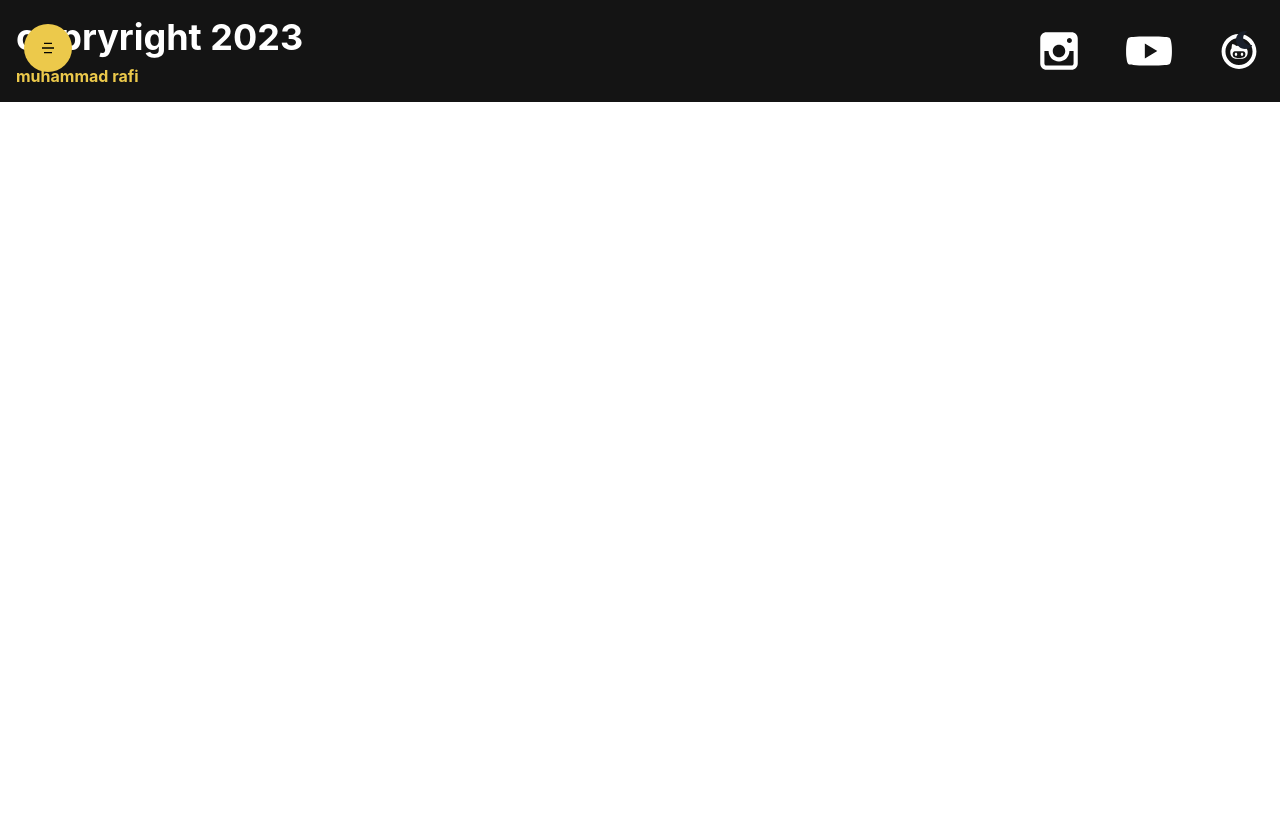
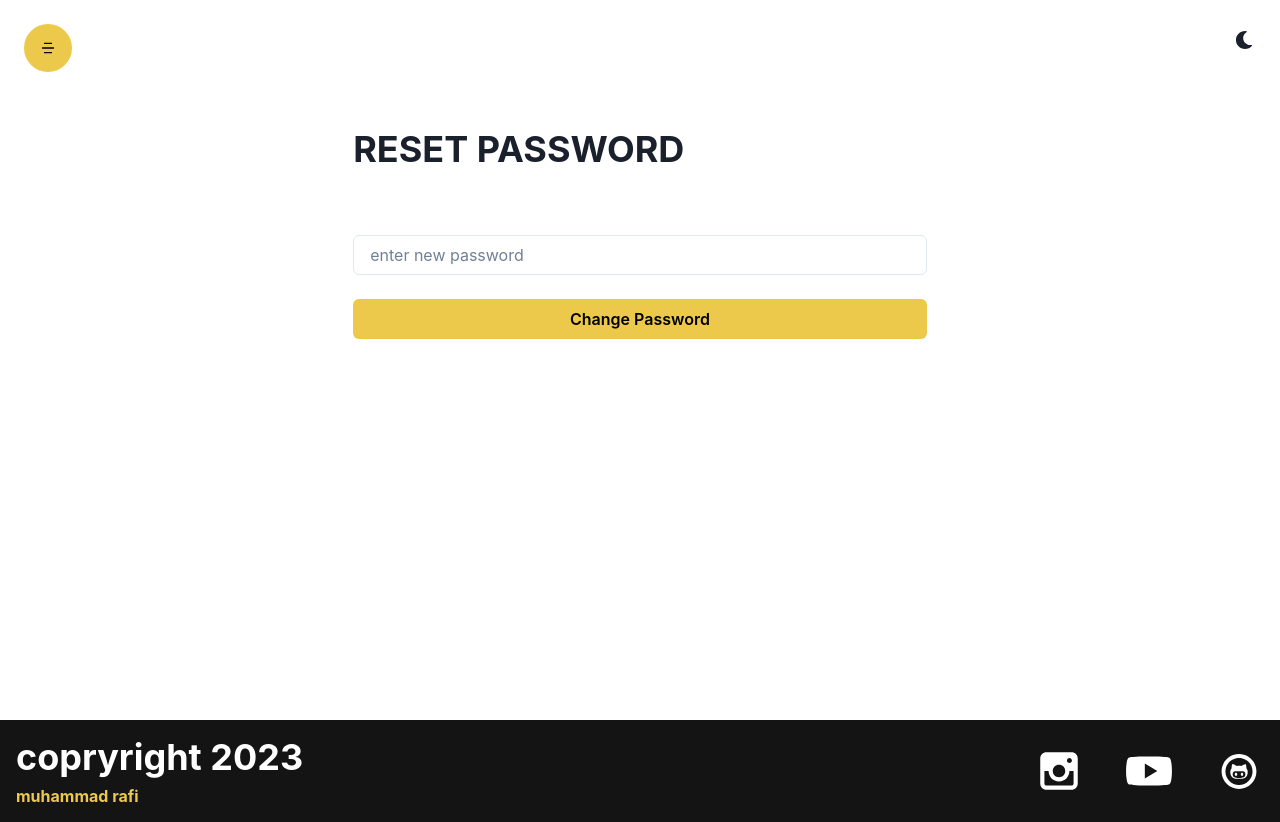
Before and after one commit to rafipopz98/course-frontend, a React (Create React App) app: page /resetpassword/1 in a window 1280 px wide. Before the commit the page ends 800 px from the top, so only its background shows below. Built offline with nearby package versions, Linux system fonts and the light colour scheme.

Commit message:
reset  password

```diff
--- a/src/App.js
+++ b/src/App.js
@@ -7,6 +7,7 @@ import Footer from './components/Layout/Footer/Footer';
 import Login from './components/Auth/Login';
 import Signup from './components/Auth/Signup';
 import ForgetPassword from './components/Auth/ForgetPassword';
+import ResetPassword from './components/Auth/ResetPassword';
 
 function App() {
   return (
@@ -19,6 +20,7 @@ function App() {
           <Route  exact path={'/login'} element={<Login/>}/>
           <Route  exact path={'/signup'} element={<Signup/>}/>
           <Route  exact path={'/forgotpassword'} element={<ForgetPassword/>}/>
+          <Route  exact path={'/resetpassword/:token'} element={<ResetPassword/>}/>
         </Routes>
         <Footer />
       </Router>
--- /dev/null
+++ b/src/components/Auth/ResetPassword.jsx
@@ -0,0 +1,37 @@
+import { Button, Container, Heading, Input, VStack } from '@chakra-ui/react'
+import React, { useState } from 'react'
+import { useParams } from 'react-router-dom'
+
+
+const ResetPassword = () => {
+    const [password,setPassword]=useState('')
+const params=useParams()
+console.log(params.token)
+
+  return (
+    <Container py={'16'} height={'90vh'} >
+        <form>
+            <Heading children="Reset Password"
+            my='16'
+            textTransform={'uppercase'}
+            textAlign={["center",'left']}
+            />
+            <VStack spacing={6}>
+            <Input
+            required
+            id='password'
+            placeholder='enter new password'
+            onChange={e=>setPassword(e.target.value)}
+            value={password}
+            focusBorderColor='yellow'
+            type='password'
+             />
+             <Button colorScheme='yellow' width={'full'} type='submit'>Change Password</Button>
+
+            </VStack>
+        </form>
+    </Container>
+  )
+}
+
+export default ResetPassword
--- a/src/components/Layout/Footer/Footer.jsx
+++ b/src/components/Layout/Footer/Footer.jsx
@@ -23,13 +23,13 @@ const Footer = () => {
         color={'white'}
         fontSize={'50'}
         >
-            <a href="http://instagram.com/rafi_raff_popz" rel="noopener noreferrer" target="_blank">
+            <a href="http://instagram.com/rafi_raff_popz" rel="noopener noreferrer" target="blank">
                 <TiSocialInstagram/>
             </a>
-            <a href="http://youtube" rel="noopener noreferrer" target="_blank">
+            <a href="http://youtube" rel="noopener noreferrer" target="blank">
                 <TiSocialYoutube/>
             </a>
-           <a href="http://github.com/rafipopz98" target="_blank" rel="noopener noreferrer">
+           <a href="http://github.com/rafipopz98" target="blank" rel="noopener noreferrer">
             <DiGithub/>
            </a>
         </HStack>
```
